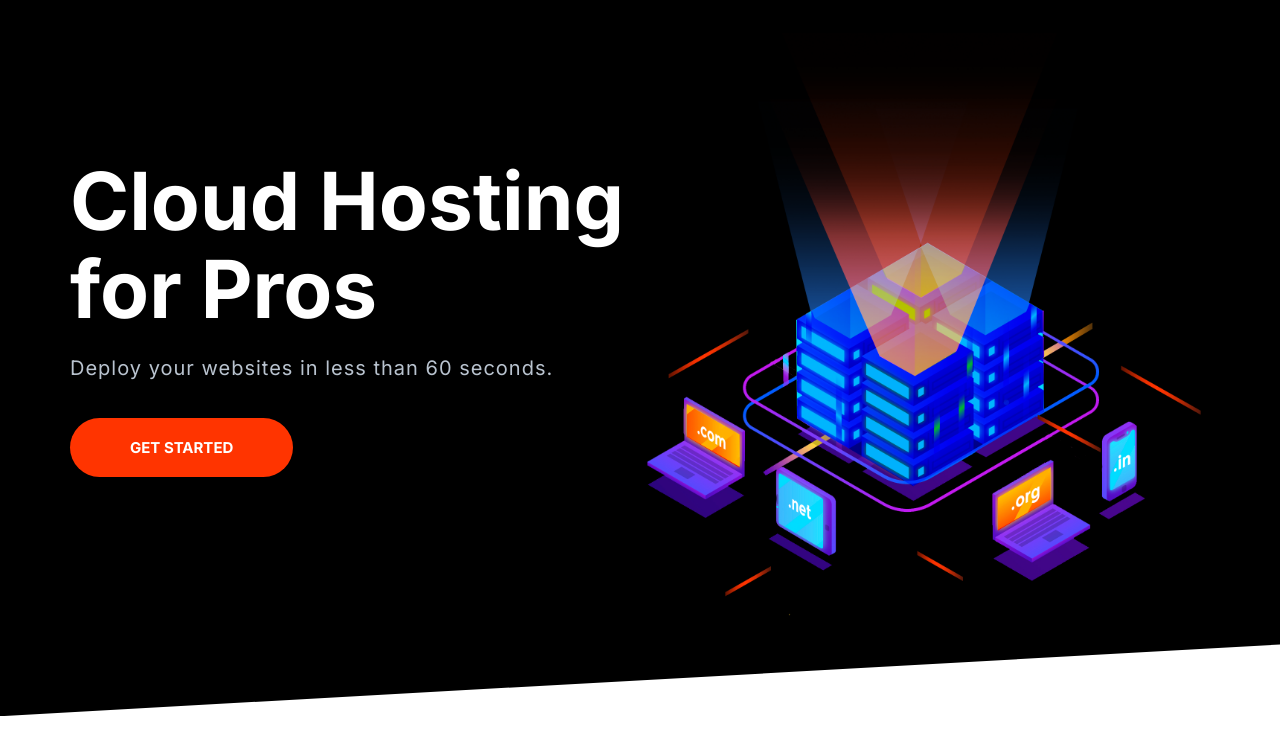
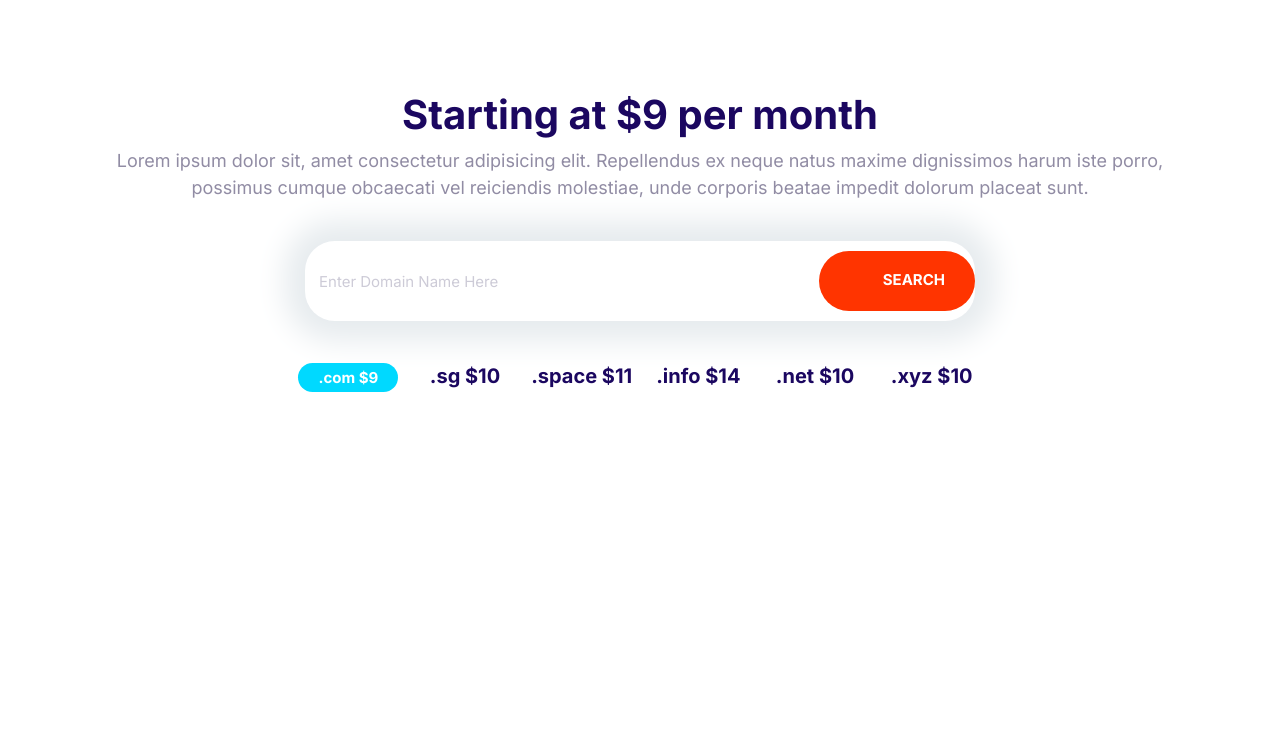
Before and after one commit to PaleBlueDot1990/Moshify, a plain HTML site: page index.html in a window 1280 px wide. Drawn offline with Linux system fonts and the light colour scheme.

Commit message:
Made the domain block.

```diff
--- a/css/styles.css
+++ b/css/styles.css
@@ -264,6 +264,13 @@ a {
     padding-right: 6rem;
 }
 
+.btn .icon {
+    width: 2rem;
+    height: 2rem;
+    margin-right: 1rem;
+    vertical-align: middle;
+}
+
 @media screen and (min-width: 1024px) {
     .btn {
         font-size: 1.5rem;
@@ -301,7 +308,7 @@ a {
 .input-group .input {
     border: 0;
     flex-grow: 1;
-    padding: 1.5rem 1rem;
+    padding: 2rem 1rem;
 }
 
 .input-group .input {
@@ -703,3 +710,29 @@ a {
         align-self: center;
     }
 }
+
+/* Domain Block */
+.block-domain .input-group {
+    box-shadow: 0 0 30px 20px #e6ebee;
+    border: 0;
+    margin: 4rem auto;
+    max-width: 670px;
+
+}
+
+.block-domain__prices {
+    display: grid;
+    grid-template-columns: repeat(3, 1fr);
+    grid-template-rows: repeat(2, 6rem);
+    font-size: 2rem;
+    font-weight: 600;
+    justify-items: center;
+    max-width: 700px;
+    margin: 0 auto;
+}
+
+@media screen and (min-width: 768px) {
+    .block-domain__prices {
+        grid-template-columns: repeat(auto-fit, minmax(10rem, 1fr));
+    }
+}
--- a/index.html
+++ b/index.html
@@ -14,17 +14,33 @@
     <link rel="stylesheet" href="css/styles.css" />
   </head>
   <body>
-    <section class="block block--dark block--skewed-left hero">
-      <div class="container grid grid--1x2">
-        <header class="block__header hero__content">
-          <h1 class="block__heading">Cloud Hosting for Pros</h1>
-          <p class="hero__tagline">
-            Deploy your websites in less than 60 seconds.
-          </p>
-          <a href="" class="btn btn--accent btn--stretched">Get Started</a>
-        </header>
-        <img class="hero__image" src="images/banner.png" alt="" />
+    <section class="block container block-domain">
+      <header class="block__header">
+        <h2>Starting at $9 per month</h2>
+        <p>
+          Lorem ipsum dolor sit, amet consectetur adipisicing elit. Repellendus
+          ex neque natus maxime dignissimos harum iste porro, possimus cumque
+          obcaecati vel reiciendis molestiae, unde corporis beatae impedit
+          dolorum placeat sunt.
+        </p>
+      </header>
+      <div class="input-group">
+        <input type="text" class="input" placeholder="Enter Domain Name Here" />
+        <button class="btn btn--accent">
+          <svg class="icon icon--white">
+            <use xlink:href="images/sprite.svg#search"></use>
+          </svg>
+          Search
+        </button>
       </div>
+      <ul class="list block-domain__prices">
+        <li><span class="badge badge--secondary">.com $9</span></li>
+        <li>.sg $10</li>
+        <li>.space $11</li>
+        <li>.info $14</li>
+        <li>.net $10</li>
+        <li>.xyz $10</li>
+      </ul>
     </section>
     <script src="js/main.js"></script>
   </body>
```
Also changed, not shown: component/domain-block.html (added, +28 -0 lines).
